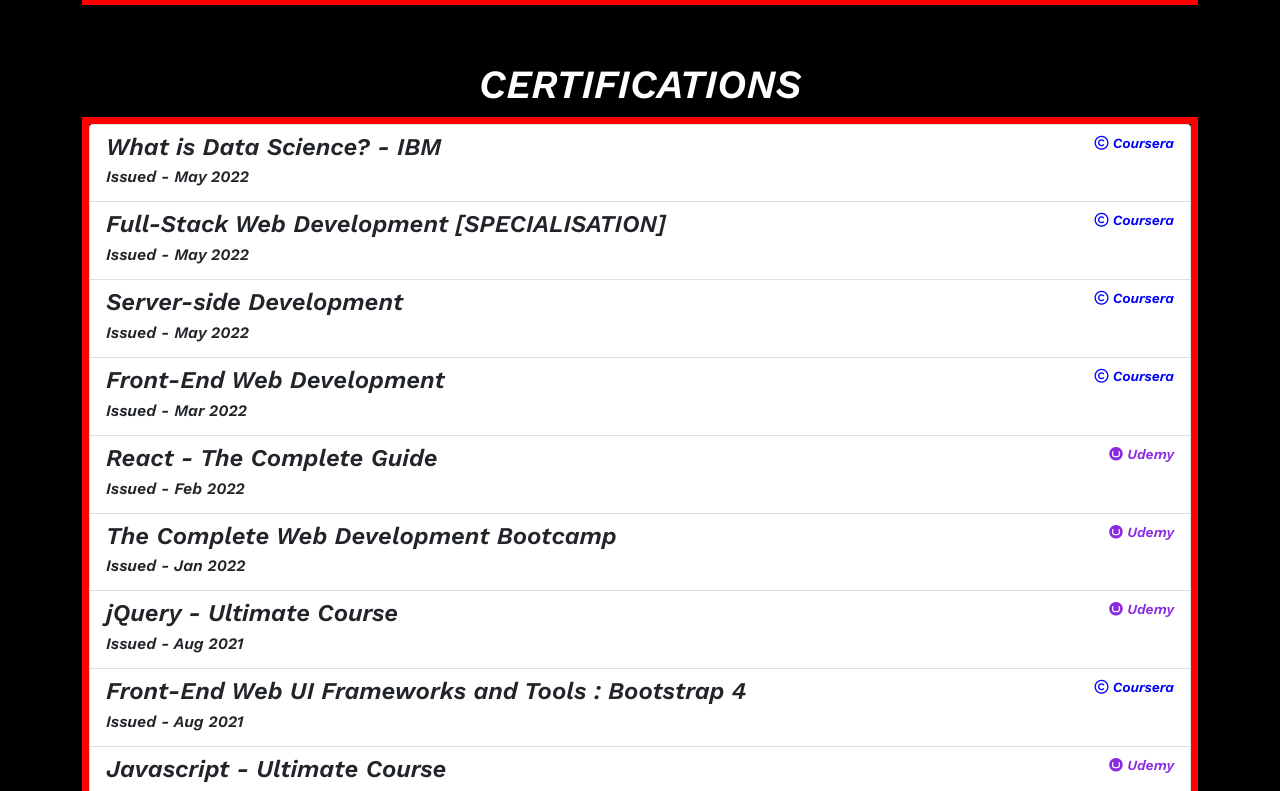
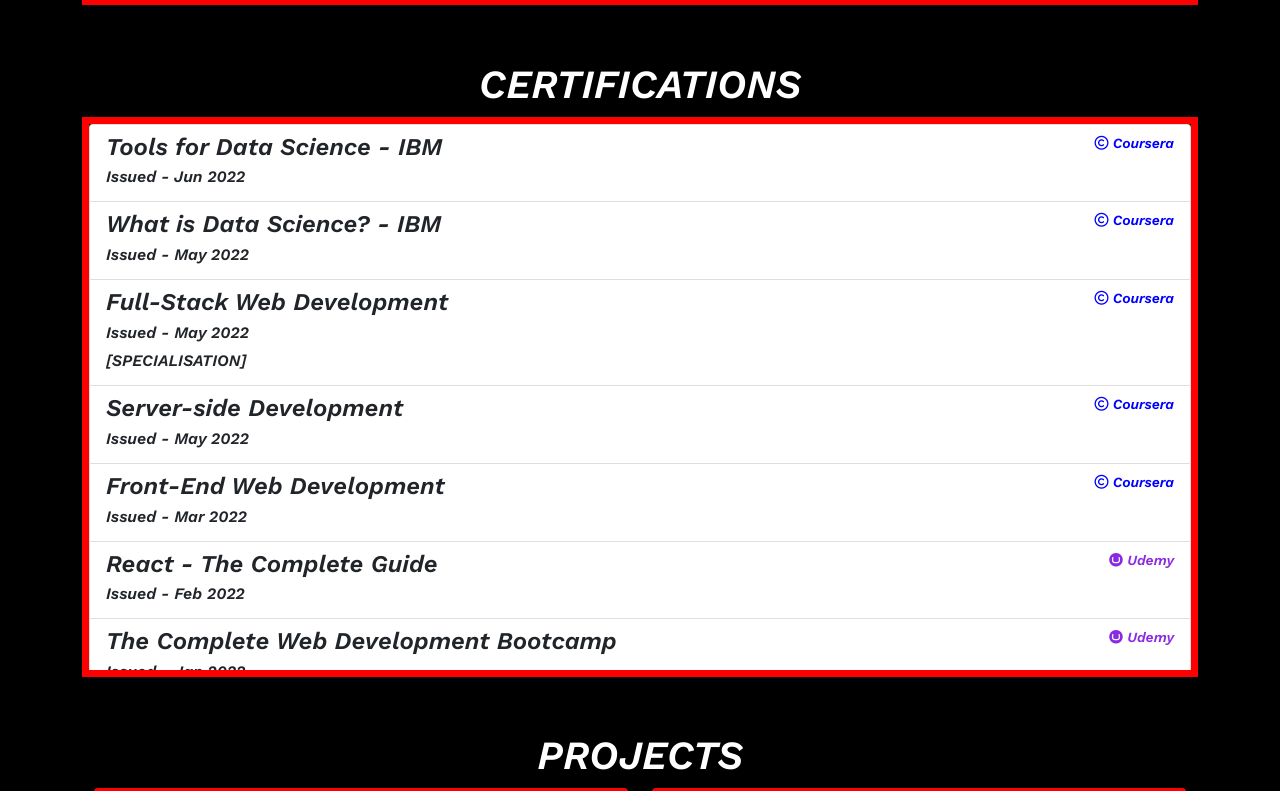
Before and after one commit to Arghyadeep7/Resume, a React (Create React App) app: page / in a window 1280 px wide. Shown: the part 1069-1860 px from the top of the page. Built offline with nearby package versions, Linux system fonts and the light colour scheme.

Commit message:
Updated Certifications

```diff
--- a/src/components/Certifications.js
+++ b/src/components/Certifications.js
@@ -4,8 +4,15 @@
   return (
     <div style={{margin:"5% auto"}}>
       <h1>CERTIFICATIONS</h1>
-      <div style={{textAlign: "left", border:"7px solid red"}} >
+      <div style={{textAlign: "left", border:"7px solid red",overflowY:"auto",height:"560px"}} >
         <div class="list-group">
+          <a href="https://www.coursera.org/account/accomplishments/certificate/8YBE75WQJS5Z" class="list-group-item list-group-item-action" aria-current="true" target="_blank">
+            <div class="d-flex w-100 justify-content-between">
+              <h4 class="mb-1">Tools for Data Science - IBM</h4>
+              <small style={{color:"blue"}}><i class="fa-regular fa-copyright"></i> Coursera</small>
+            </div>
+            <p class="mb-1">Issued - Jun 2022</p>
+          </a>
           <a href="https://www.coursera.org/account/accomplishments/certificate/95B9947SM8V3" class="list-group-item list-group-item-action" aria-current="true" target="_blank">
             <div class="d-flex w-100 justify-content-between">
               <h4 class="mb-1">What is Data Science? - IBM</h4>
@@ -15,10 +22,11 @@
           </a>
           <a href="https://www.coursera.org/account/accomplishments/specialization/certificate/QZHU3SGKZE4P" class="list-group-item list-group-item-action" aria-current="true" target="_blank">
             <div class="d-flex w-100 justify-content-between">
-              <h4 class="mb-1">Full-Stack Web Development [SPECIALISATION]</h4>
+              <h4 class="mb-1">Full-Stack Web Development</h4>
               <small style={{color:"blue"}}><i class="fa-regular fa-copyright"></i> Coursera</small>
             </div>
             <p class="mb-1">Issued - May 2022</p>
+            <p class="mb-1">[SPECIALISATION]</p>
           </a>
           <a href="https://www.coursera.org/account/accomplishments/certificate/PWJJ7W4W6BEV" class="list-group-item list-group-item-action" aria-current="true" target="_blank">
             <div class="d-flex w-100 justify-content-between">
--- a/src/components/Footer.js
+++ b/src/components/Footer.js
@@ -15,8 +15,9 @@
         <a href="https://github.com/Arghyadeep7" style={{textDecoration: "none", color:"black"}} target="_blank">
           <i class="fa-brands fa-github fa-2x"></i>
         </a>
-        <div style={{fontSize: "25px", color:"black"}}>
-          Made by <i style={{color:"red"}}>ARGHYA DEEP PAL</i>
+        <div style={{fontSize: "20px", color:"black"}}>
+          Made by <i style={{color:"red"}}>ARGHYA DEEP PAL</i><br/>
+          Reach me at <a href="mailto:ronipal07@gmail.com" target="_blank">ronipal07@gmail.com</a>
         </div>
       </div>
     </div>
```
